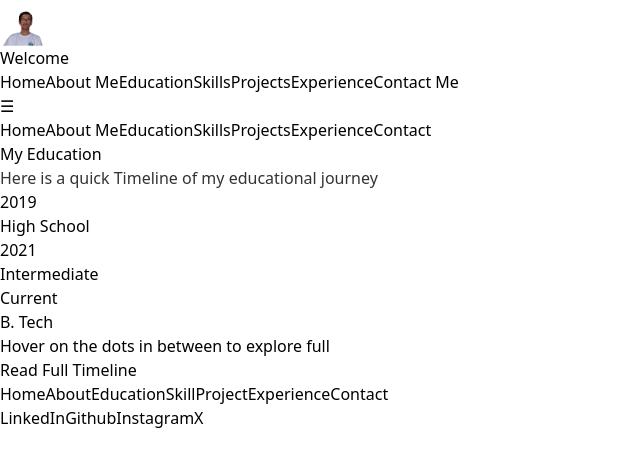
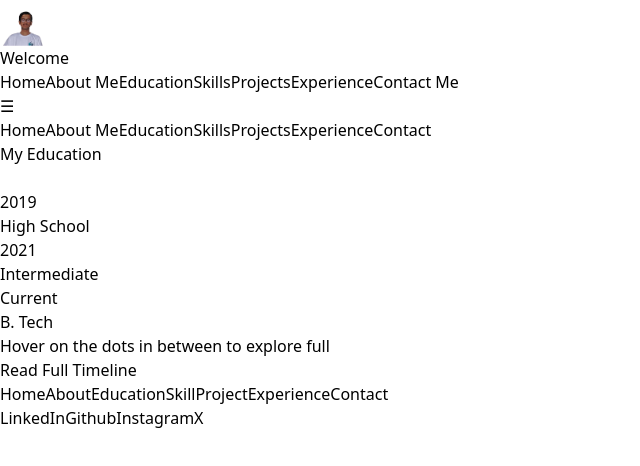
Before and after one commit to pankajkumarphe21/pankaj-kumar, a React (Vite) app: page /education in a window 1280 px wide. Shown: the top 466 px of the page, without its empty margins (0-640 px from the left). Built offline with nearby package versions, Linux system fonts and the light colour scheme.

Commit message:
fixed issues

```diff
--- a/src/Components/Education.jsx
+++ b/src/Components/Education.jsx
@@ -86,7 +86,7 @@ const Education = () => {
   return (
     <div id='eduaction' className={`mt-[60px] relative ${render.length==1 ? 'max-sm:mb-[800px]': 'max-sm:mb-[1300px]'} `}>
       <h1 className='mt-[100px] max-sm:text-[28px] text-[2.45rem] w-[100%] flex justify-center text-orange-400 tracking-wide font-medium'>My Education</h1>
-      <h3 className='text-xl max-sm:text-[16px] w-[100%] flex justify-center'>Here is a quick Timeline of my educational journey</h3>
+      <h3 className={`text-xl max-sm:text-[16px] w-[100%] flex justify-center ${styles.co}`}>Here is a quick Timeline of my educational journey</h3>
       <div className="absolute max-sm:ml-[20px] ml-[120px] mt-[70px]">
       <div id='timeline' className="absolute w-[100%]">
       <div className='w-[680px] max-sm:w-[340px] h-[2px] bg-white absolute mt-[100px]'></div>
```
